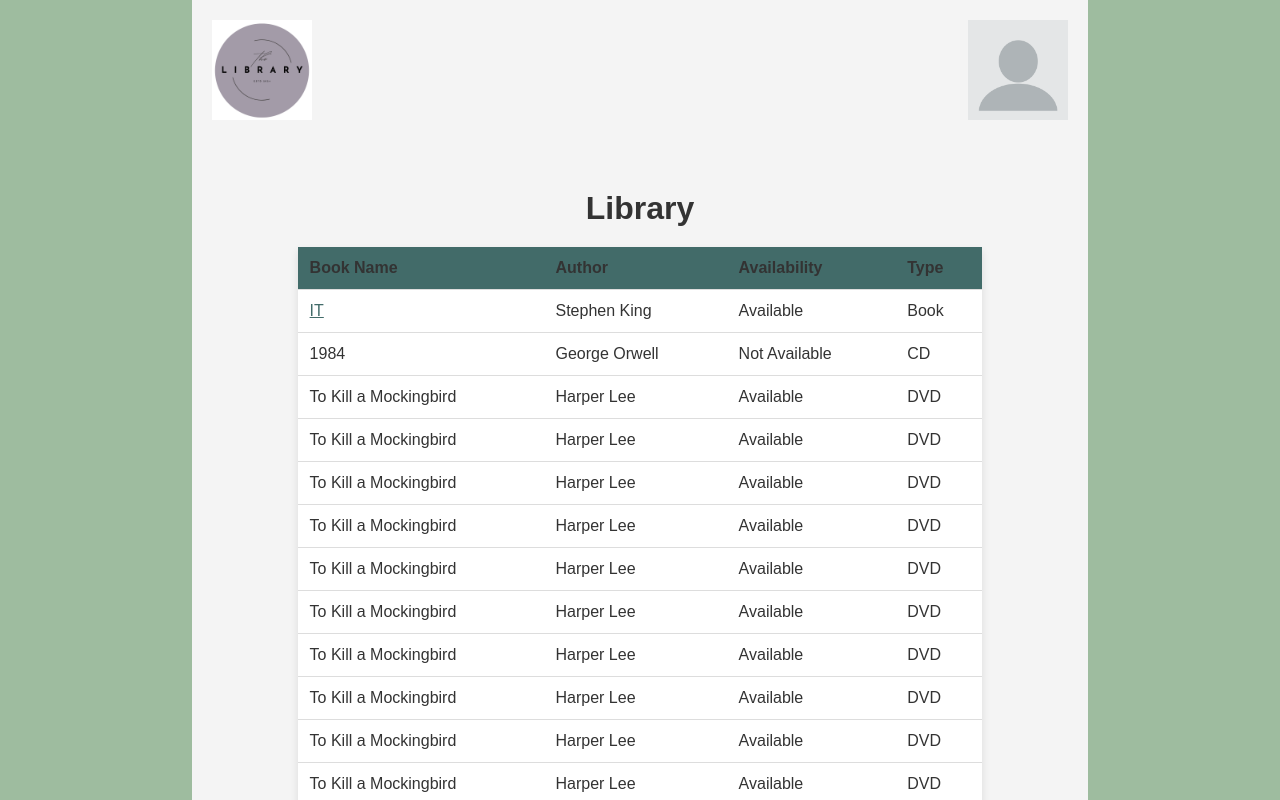
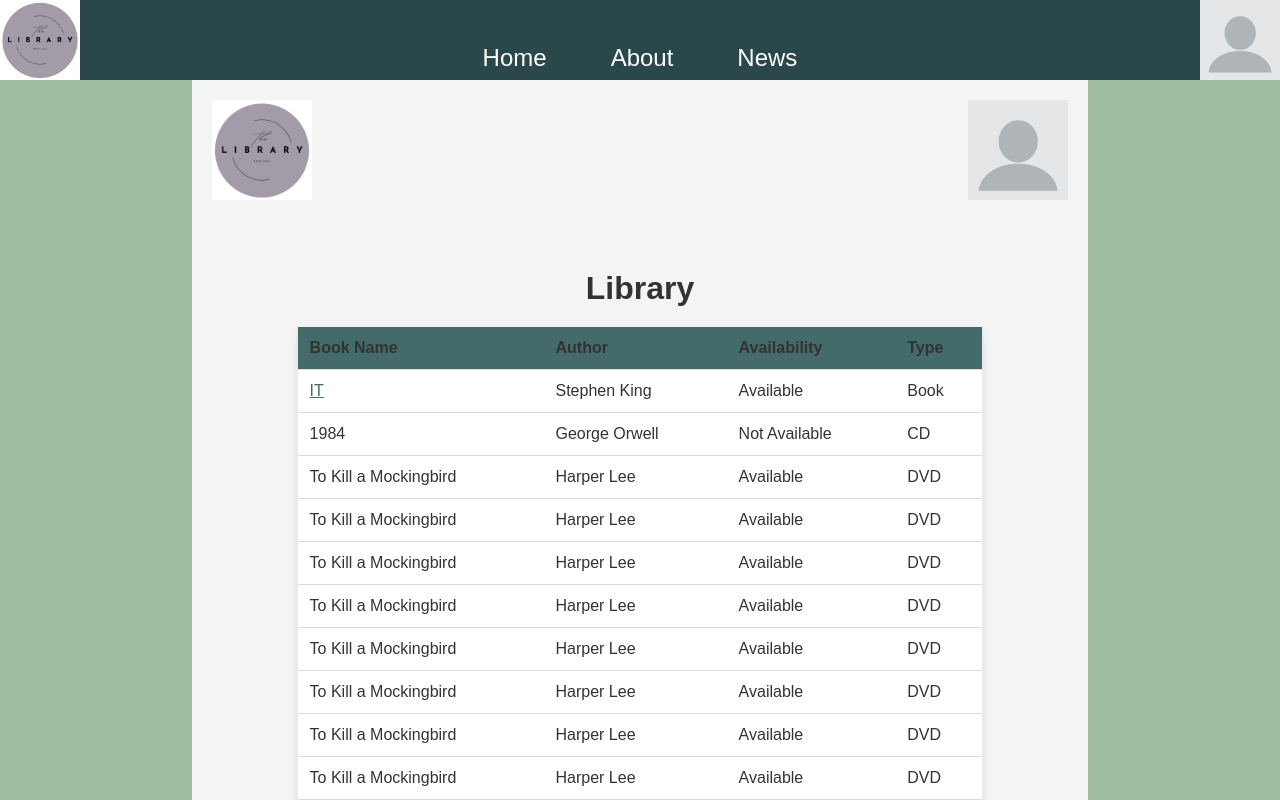
Before and after one commit to 14ellisj/LibarySystem, a Vue app in the folder UI/Library System/: page /front in a window 1280 px wide. Shown: the top 800 px of the page. Built offline with nearby package versions, Linux system fonts and the light colour scheme.

Commit message:
Add header

```diff
--- a/UI/Library System/src/App.vue
+++ b/UI/Library System/src/App.vue
@@ -1,8 +1,10 @@
 <script setup lang="ts">
-import { RouterView } from 'vue-router'
+import { RouterView } from 'vue-router';
+import Header from './components/Header/Header.vue';
 </script>
 
 <template>
+    <Header></Header>
     <RouterView />
 </template>
 
--- /dev/null
+++ b/UI/Library System/src/components/Header/Header.vue
@@ -0,0 +1,77 @@
+<script setup lang="ts">
+import { defineComponent } from 'vue';
+import MenuItem from './MenuItem.vue';
+
+defineComponent({
+    name: 'Header',
+    data() {
+
+    },
+    methods: {
+
+    }
+})
+</script>
+
+<template>
+    <div class="header-container header-container-in-place"></div>
+    <div class="header-container">
+        <div class="header-logo">
+            <img class="logo-img" src="@/images/LibraryLogoDone.png" />
+        </div>
+        <div class="header-navigation">
+            <MenuItem Title="Home" Path="/home"></MenuItem>
+            <MenuItem Title="About" Path="/about"></MenuItem>
+            <MenuItem Title="News" Path="/news"></MenuItem>
+        </div>
+        <div class="header-user">
+            <img class="user-img" src="@/images/profile.webp" />
+        </div>
+    </div>
+</template>
+
+<style scoped>
+
+    .logo-img {
+        width: 5rem;
+    }
+
+    .user-img {
+        width: 5rem;
+    }
+
+    .header-container {
+        display: flex;
+        flex-direction: row;
+        height: 5rem;
+        width: 100%;
+
+        background-color: var(--tertiary-color);
+        position: fixed;
+        top: 0;
+        z-index: 4;
+    }
+
+    .header-container-in-place {
+        position: relative;
+        visibility: hidden;
+    }
+
+    .header-logo {
+        flex: 0 1;
+    }
+
+    .header-navigation {
+        flex: 1 1;
+        padding: 0.5rem;
+        display: flex;
+        align-items: end;
+        justify-content: center;
+        flex-direction: row;
+    }
+
+    .header-user {
+        flex: 0 1;
+
+    }
+</style>
--- /dev/null
+++ b/UI/Library System/src/components/Header/MenuItem.vue
@@ -0,0 +1,48 @@
+<script setup lang="ts">
+import { defineComponent } from 'vue';
+
+defineProps<{
+    Title: string,
+    Path: string
+}>();
+
+defineComponent({
+    name: 'MenuItem',
+    methods: {
+
+    }
+})
+</script>
+
+<template>
+    <div class="item-container">
+        <RouterLink :to="Path">{{ Title }}</RouterLink>
+    </div>
+</template>
+
+<style scoped>
+    .item-container {
+        color: white;
+        font-size: 1.5rem;
+        padding: 0 2rem;
+
+    }
+
+    a {
+        color: white;
+        text-decoration: none;
+        font-family: Arial, Helvetica, sans-serif;
+        justify-content: center;
+    }
+
+    a:hover {
+        color: #aaaaaa
+    }
+
+    .router-link-active {
+
+            font-weight: 400;
+            color: var(--background-color);
+            text-decoration: underline;
+    }
+</style>
```
